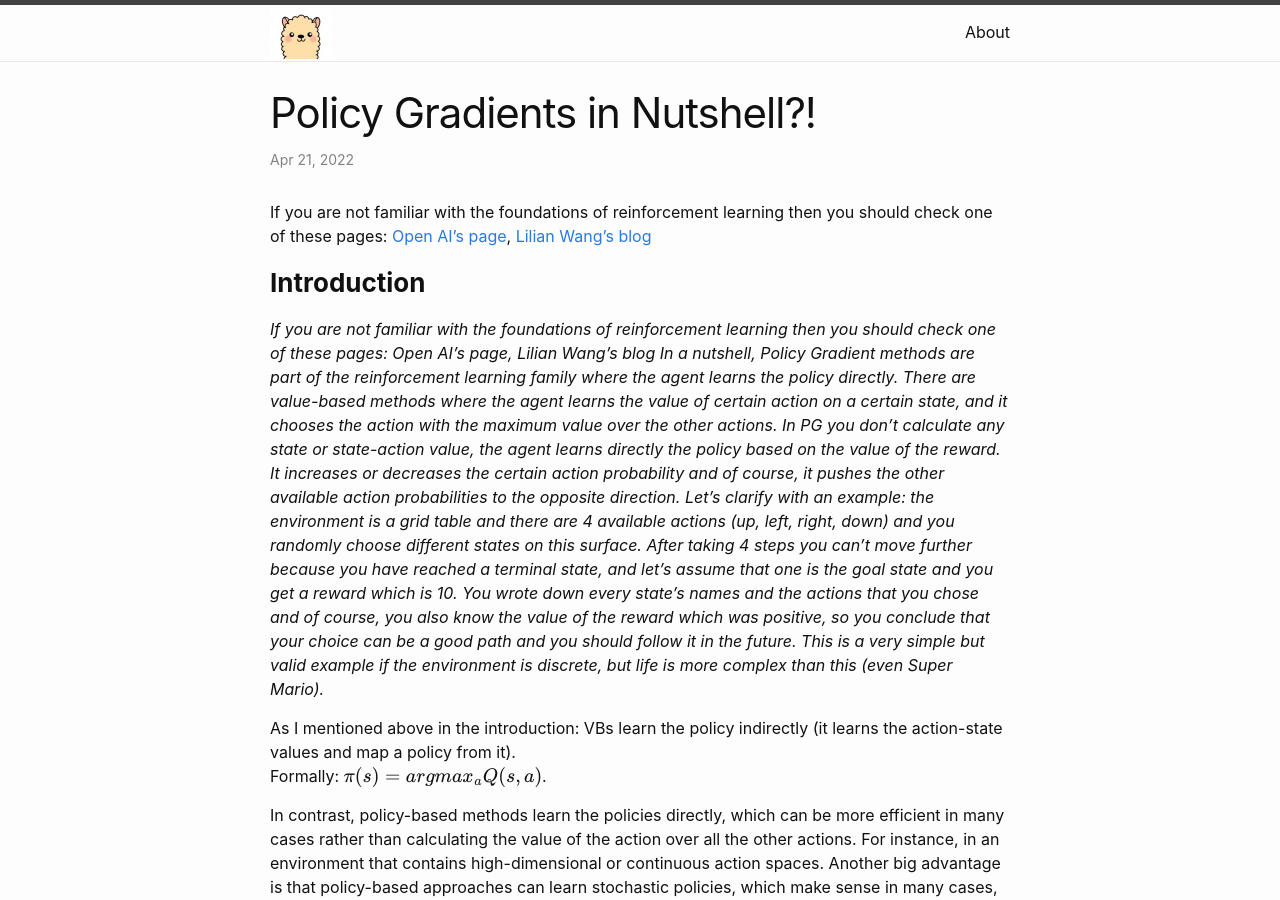
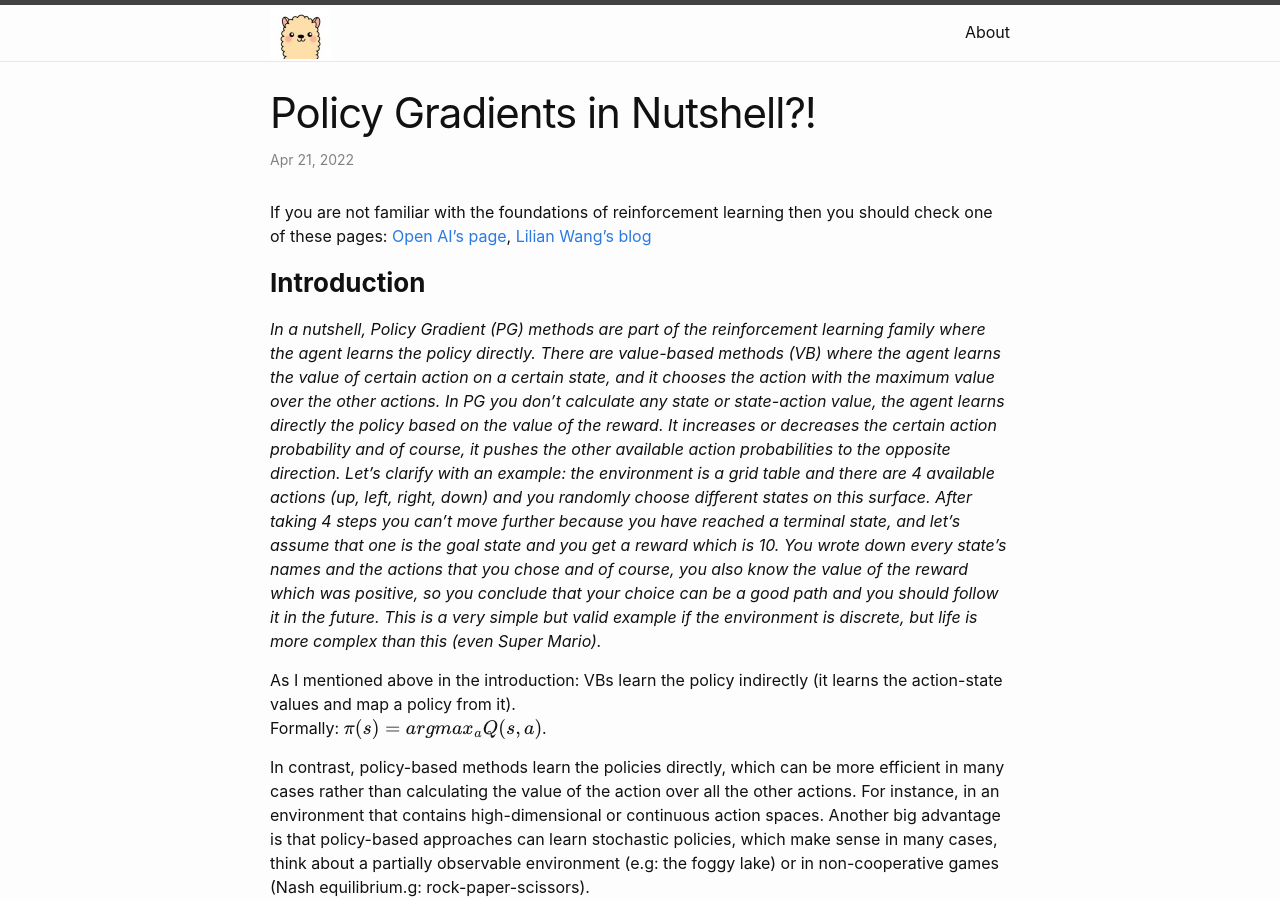
Before and after one commit to conditionedstimulus/conditionedstimulus.github.io, a Jekyll site: the page built from _posts/2022-04-21-policy-gradients.md, in a window 1280 px wide and 900 px high. Built offline with Jekyll 4.4.1, drawn with Linux system fonts in a browser that asks for light colours; formulas are drawn with MathJax 3; some of the changed text lies outside the part shown.

Commit message:
v 0.1 - PG_post

```diff
--- a/_posts/2022-04-21-policy-gradients.md
+++ b/_posts/2022-04-21-policy-gradients.md
@@ -12,8 +12,7 @@
 
 ###  **Introduction**
 
-*If you are not familiar with the foundations of reinforcement learning then you should check one of these pages: Open AI’s page, Lilian Wang’s blog
-In a nutshell, Policy Gradient methods are part of the reinforcement learning family where the agent learns the policy directly. There are value-based methods where the agent learns the value of certain action on a certain state, and it chooses the action with the maximum value over the other actions. In PG you don’t calculate any state or state-action value, the agent learns directly the policy based on the value of the reward. It increases or decreases the certain action probability and of course, it pushes the other available action probabilities to the opposite direction. Let’s clarify with an example: the environment is a grid table and there are 4 available actions (up, left, right, down) and you randomly choose different states on this surface. After taking 4 steps you can’t move further because you have reached a terminal state, and let’s assume that one is the goal state and you get a reward which is 10. You wrote down every state's names and the actions that you chose and of course, you also know the value of the reward which was positive, so you conclude that your choice can be a good path and you should follow it in the future. This is a very simple but valid example if the environment is discrete, but life is more complex than this (even Super Mario).*
+*In a nutshell, Policy Gradient (PG) methods are part of the reinforcement learning family where the agent learns the policy directly. There are value-based methods (VB) where the agent learns the value of certain action on a certain state, and it chooses the action with the maximum value over the other actions. In PG you don’t calculate any state or state-action value, the agent learns directly the policy based on the value of the reward. It increases or decreases the certain action probability and of course, it pushes the other available action probabilities to the opposite direction. Let’s clarify with an example: the environment is a grid table and there are 4 available actions (up, left, right, down) and you randomly choose different states on this surface. After taking 4 steps you can’t move further because you have reached a terminal state, and let’s assume that one is the goal state and you get a reward which is 10. You wrote down every state's names and the actions that you chose and of course, you also know the value of the reward which was positive, so you conclude that your choice can be a good path and you should follow it in the future. This is a very simple but valid example if the environment is discrete, but life is more complex than this (even Super Mario).*
 
 As I mentioned above in the introduction: VBs learn the policy indirectly (it learns the action-state values and map a policy from it).
 <br>
@@ -361,15 +360,17 @@
 2. The value of gamma: 0.99
 3. Policy networks optimizer: Adam (Value network: RMSprop)
 
-#### Results
-Let's  compare the results.
+### **Let's  compare the results**
 
-<img src="/images/results.png" height="264" width="380">
+<img src="/images/rpe_res.png" height="441" width="431">
+<br>
+It looks a bit messy but I think you can see the differences. VPG reached faster the maximum reward of the environment (200) than REINFORCE. However, in this simple environment both approaches work well. There are huge drops on the chart thanks to the random steps, this is the way how the agent explores the environment. With time the optimization process improves the model performances and these drops are smaller and smaller because the probability of the good actions are higher every episode.
+<br>
+The visualization of the improvement is clearer if we follow the process on a chart where the rewards are adjusted with a simple moving average (in this case the window size is only 10).
+<br>
+<br>
+<img src="/images/sma_res.png" height="278" width="389">
 <br>
 
 
-
-
-As you can see VPG learned faster and it was more stable than the original REINFORCE.
-
 I hope you found interesting this explanation of these state-of-art solutions, if you spotted any mistakes or you have any suggestions or you just want to chat then drop an e-mail to me.
--- a/about.markdown
+++ b/about.markdown
@@ -4,4 +4,4 @@
 permalink: /about/
 ---
 
-Hi, I’m Dávid, I'm addicted to data-driven solutions. This blog was created to share the projects I have been working on and my thoughts about the things I learn. If I’m not working or reading blogs/papers then I'm probably doing boulder climbing or caressing every dog on the street. I hope you find the posts useful or/and interesting, if you wanna share anything then feel free to drop me an e-mail.
+Hi, I’m Dávid, I'm addicted to data-driven solutions. This blog was created to share the projects I have been working on and my thoughts about the things I learn. If I’m not working or reading blogs/papers then I'm probably doing bouldering or caressing every dog on the street. I hope you find the posts useful or/and interesting, if you wanna share anything then feel free to drop me an e-mail.
```
Also changed, not shown: images/results.png (deleted), images/rpe_res.png (added), images/sma_res.png (added).
